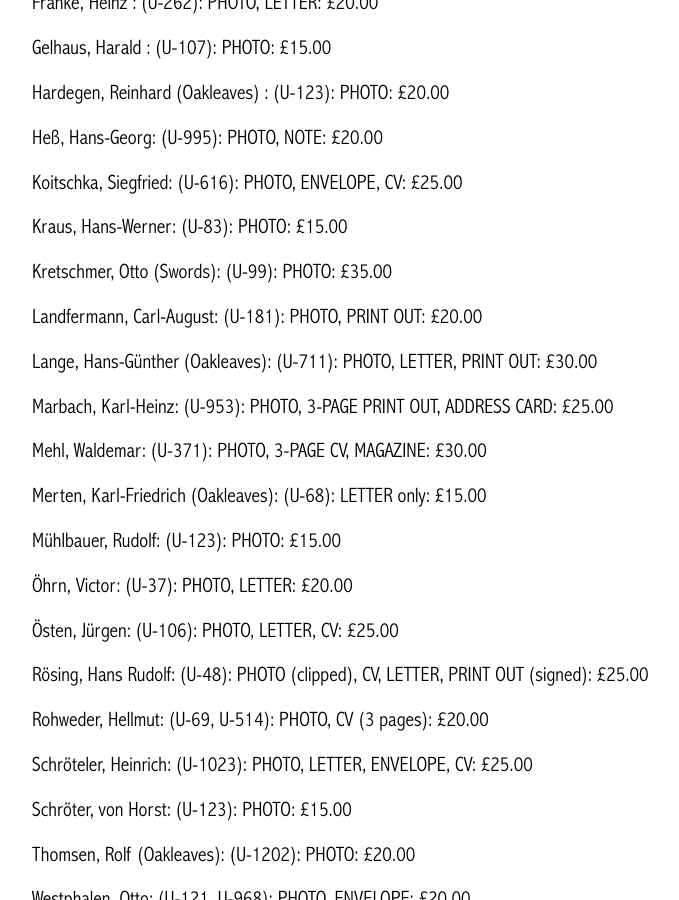
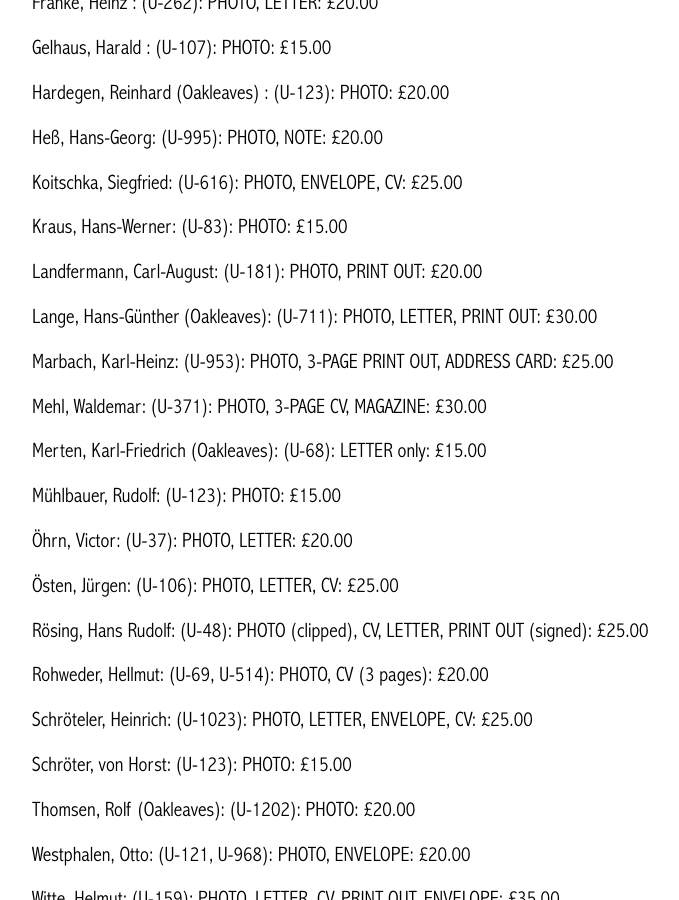
Before and after one commit to lahphotographs/lahphotographs.github.com, a Jekyll site: the page built from kriegsmarine_photos.md, in a window 1280 px wide and 900 px high, scrolled down 1630 px. Shown: the whole window, without its empty margins (213-892 px from the left). Built offline with Jekyll 4.4.1, drawn with Linux system fonts in a browser that asks for light colours.

Commit message:
Update kriegsmarine_photos.md

```diff
--- a/kriegsmarine_photos.md
+++ b/kriegsmarine_photos.md
@@ -29,7 +29,6 @@ class: book_cover
 <p>Heß,	Hans-Georg: (U-995):	PHOTO, NOTE: £20.00</p>
 <p>Koitschka,	Siegfried: (U-616): PHOTO, ENVELOPE, CV: £25.00</p>
 <p>Kraus,	Hans-Werner: (U-83):	PHOTO: £15.00</p>
-<p>Kretschmer,	Otto (Swords): (U-99): PHOTO: £35.00</p>
 <p>Landfermann,	Carl-August: (U-181):	PHOTO, PRINT OUT: £20.00</p>
 <p>Lange,	Hans-Günther (Oakleaves): (U-711):	PHOTO, LETTER, PRINT OUT: £30.00</p>
 <p>Marbach,	Karl-Heinz: (U-953):	PHOTO, 3-PAGE PRINT OUT, ADDRESS CARD: £25.00</p>
```
